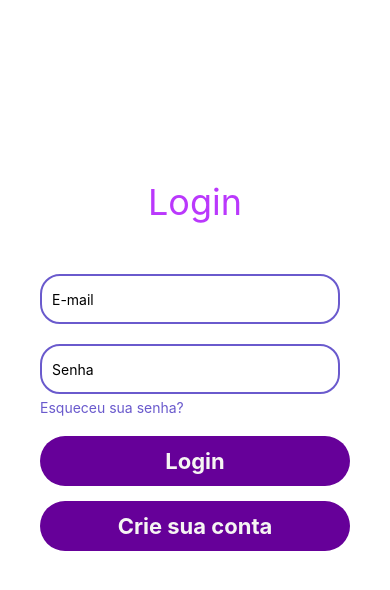
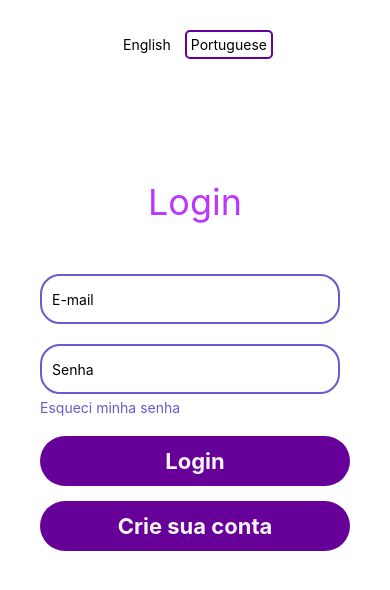
Before and after one commit to Raj326/playzone, a React Native app in the folder front/: screen /Login in a window 390 px wide. Shown: the top 590 px of the page. Built offline with nearby package versions, Linux system fonts and the light colour scheme.

Commit message:
add i18n in login page

```diff
--- a/front/src/screens/Login/index.js
+++ b/front/src/screens/Login/index.js
@@ -6,18 +6,58 @@ import {
   TextInput,
   SafeAreaView,
   TouchableOpacity,
+  StatusBar
 } from "react-native";
 import { useNavigation } from "@react-navigation/native";
 import { getToken } from "../../services/auth";
+import "../../utils/i18n";
+
+import { useTranslation } from "react-i18next";
 
 export default function Login() {
+  const { t, i18n } = useTranslation();
   const navigation = useNavigation();
   const [email, setEmail] = React.useState("");
   const [password, setPassword] = React.useState("");
-
+  const [language, setLanguage] = React.useState('pt')
+  const changeLanguage = value =>{
+    i18n.changeLanguage(value)
+    .then( ()=>{
+      setLanguage(value)
+    })
+    .catch((err) => {
+      console.log(err)
+    });
+  }
   return (
     <View style={styles.container}>
-      <Text style={styles.loginText}>Login</Text>
+       <StatusBar barStyle={'light-content'} backgroundColor="#141A31" />
+      <View style={styles.languages}>
+        <TouchableOpacity
+          onPress={() => {changeLanguage('en')}}
+          style={[
+            styles.langButton,
+            {
+              borderColor: language === 'en' ? "#660099" : 'transparent'
+            },
+          ]}
+        >
+          <Text style={styles.langText}>English</Text>
+        </TouchableOpacity>
+
+        <TouchableOpacity
+          onPress={() => {changeLanguage('pt')}}
+          style={[
+            styles.langButton,
+            {
+              borderColor: language === 'pt' ? "#660099" : 'transparent'
+            },
+          ]}
+        >
+          <Text style={styles.langText}>Portuguese</Text>
+        </TouchableOpacity>
+      </View>
+      <Text style={styles.loginText}>{t("Login")}</Text>
       <View>
         <TextInput
           style={styles.input}
@@ -31,26 +71,26 @@ export default function Login() {
           style={styles.input}
           onChangeText={setPassword}
           value={password}
-          placeholder="Senha"
+          placeholder={t('Senha')}
           secureTextEntry={true}
         />
 
         <TouchableOpacity>
-          <Text style={styles.forgotPassword}>Esqueceu sua senha? </Text>
+          <Text style={styles.forgotPassword}>{t("Esqueci minha senha")} </Text>
         </TouchableOpacity>
 
         <TouchableOpacity
           style={styles.button}
           onPress={() => navigation.navigate("ClientHome")}
         >
-          <Text style={styles.buttonTxt}>Login</Text>
+          <Text style={styles.buttonTxt}>{t("Login")}</Text>
         </TouchableOpacity>
 
         <TouchableOpacity
           style={styles.button}
           onPress={() => navigation.navigate("Register")}
         >
-          <Text style={styles.buttonTxt}>Crie sua conta</Text>
+          <Text style={styles.buttonTxt}>{t("Crie sua conta")}</Text>
         </TouchableOpacity>
       </View>
     </View>
@@ -63,6 +103,25 @@ const styles = StyleSheet.create({
     backgroundColor: "#fff",
     alignItems: "center",
     justifyContent: "flex-start",
+  },
+  languages: {
+    flexDirection: "row",
+    alignSelf: "center",
+
+    justifyContent: "center",
+    alignItems: "center",
+    position: "absolute",
+    marginTop: 30,
+    top: StatusBar.currentHeight
+      ? StatusBar.currentHeight + 18
+      : StatusBar.currentHeight + 58,
+  },
+  langButton:{
+    borderWidth: 2,
+    padding: 4,
+    borderRadius: 5,
+    marginRight: 4,
+    marginLeft: 4,
   },
   loginText: {
     fontSize: 36,
--- a/front/src/screens/Register/index.js
+++ b/front/src/screens/Register/index.js
@@ -21,7 +21,11 @@ import {
 
 import { useNavigation } from "@react-navigation/native";
 
+import "../../utils/i18n";
+import { useTranslation } from "react-i18next";
+
 const CadastroPage = () => {
+  const { t, i18n } = useTranslation();
   const [userType, setUserType] = useState("Client");
   const [password, setPassword] = useState("");
   const [errorPassword, setErrorPassword] = useState("");
@@ -449,7 +453,7 @@ const CadastroPage = () => {
       keyboardVerticalOffset={10}
     >
       <ScrollView>
-        <Text style={styles.textSelectType}>Selecione o tipo de usuário:</Text>
+        <Text style={styles.textSelectType}>{t('Selecione o tipo de usuário:')}</Text>
         <View style={styles.selectContainer}>
           <TouchableOpacity onPress={() => handleUserTypeSelection("Client")}>
             <Text style={styleTextClient}>Cliente</Text>
--- /dev/null
+++ b/front/src/utils/en.json
@@ -0,0 +1,9 @@
+{
+    "translation":{
+        "Login": "Login",
+        "Esqueci minha senha": "Forgot my password",
+        "Crie sua conta": "Create your account",
+        "Senha": "Password",
+        "Selecione o tipo de usuário:" : "Select the user type:"
+    }
+}
--- /dev/null
+++ b/front/src/utils/i18n.js
@@ -0,0 +1,21 @@
+import i18n from 'i18next'
+import {initReactI18next} from 'react-i18next'
+import en from './en.json'
+import pt from './pt.json'
+
+i18n.use(initReactI18next).init({
+    compatibilityJSON: 'v3',
+    lng: 'pt',
+    resources:{
+        en: en,
+        pt: pt
+    },
+    react:{
+        useSuspense: false,
+    },
+    interpolation: {
+        escapeValue: false
+    }
+})
+
+export default i18n;
--- /dev/null
+++ b/front/src/utils/pt.json
@@ -0,0 +1,9 @@
+{
+    "translation":{
+        "Login": "Login",
+        "Esqueci minha senha": "Esqueci minha senha",
+        "Crie sua conta": "Crie sua conta",
+        "Senha": "Senha",
+        "Selecione o tipo de usuário:" : "Selecione o tipo de usuário:"
+    }
+}
```
Also changed, not shown: front/package.json (+7 -5 lines), 1 other file (tests, documents, lock files or other folders).
